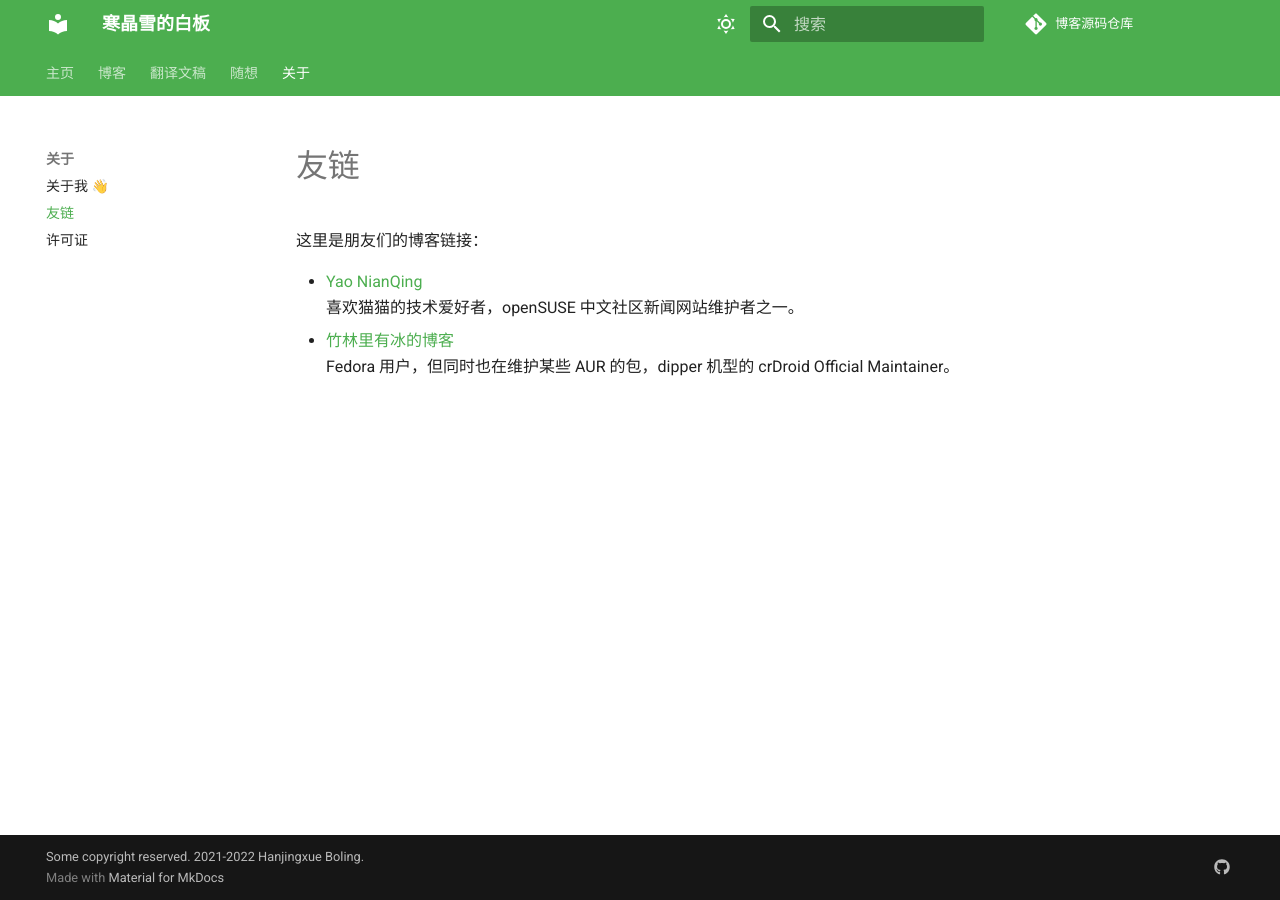
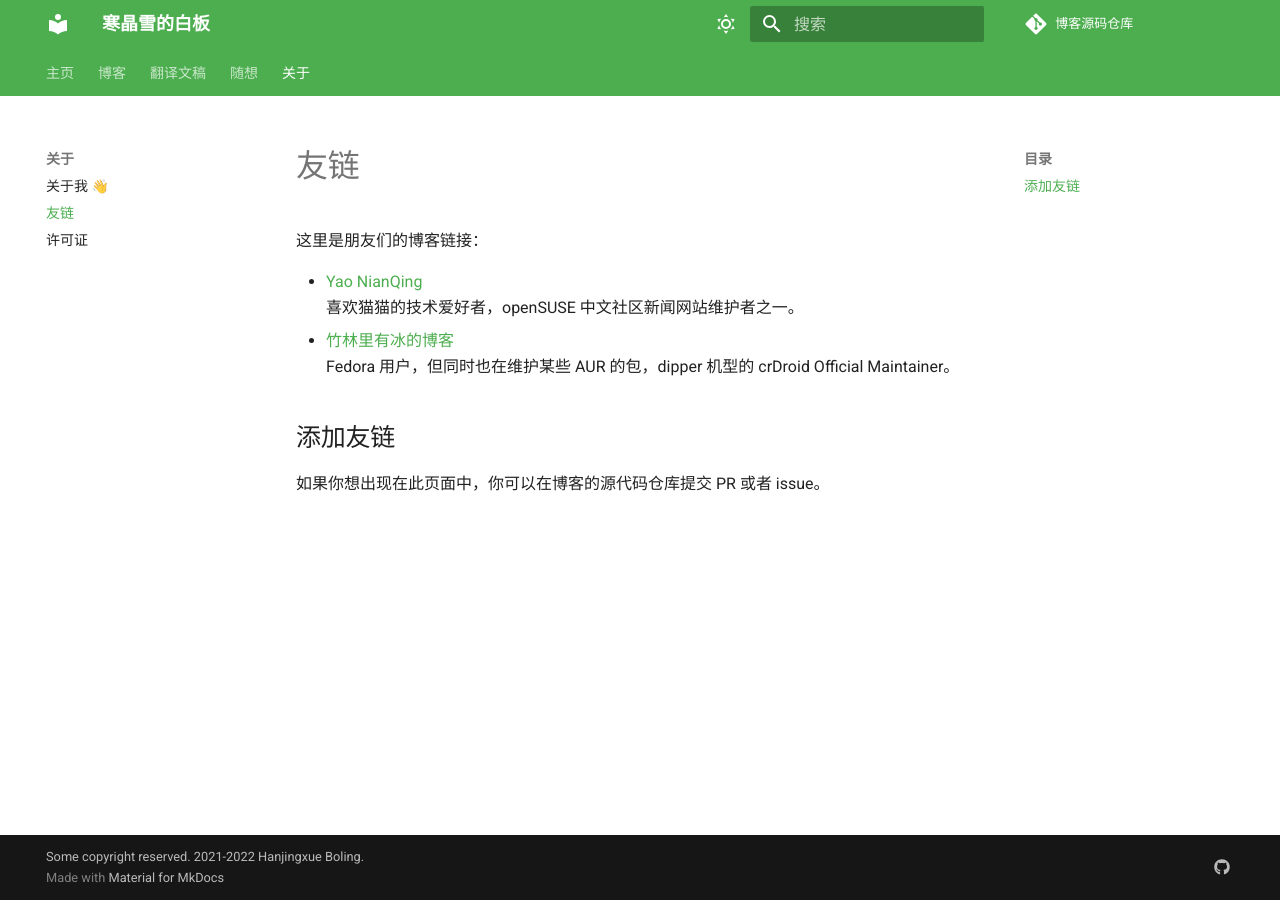
Before and after one commit to Hanjingxue-Boling/Whiteboard, an MkDocs documentation site: the page built from docs/about/friends.md, in a window 1280 px wide. Built offline with MkDocs 1.6.1 and Material for MkDocs 9.7.7, drawn with Linux system fonts in a browser that asks for light colours; comment, search, counter and statistics services are not loaded.

Commit message:
添加页面

```diff
--- a/docs/about/friends.md
+++ b/docs/about/friends.md
@@ -6,3 +6,7 @@
     喜欢猫猫的技术爱好者，openSUSE 中文社区新闻网站维护者之一。
 - [竹林里有冰的博客](https://blog.zhullyb.top/)
     Fedora 用户，但同时也在维护某些 AUR 的包，dipper 机型的 crDroid Official Maintainer。
+
+## 添加友链
+
+如果你想出现在此页面中，你可以在博客的源代码仓库提交 PR 或者 issue。
```
